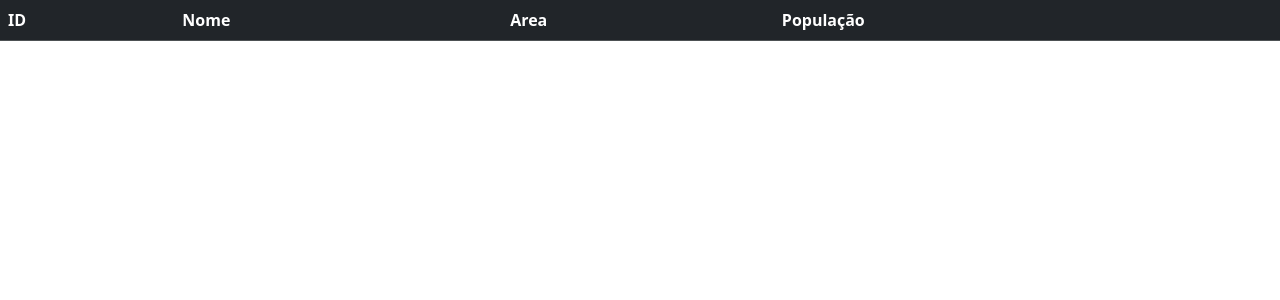
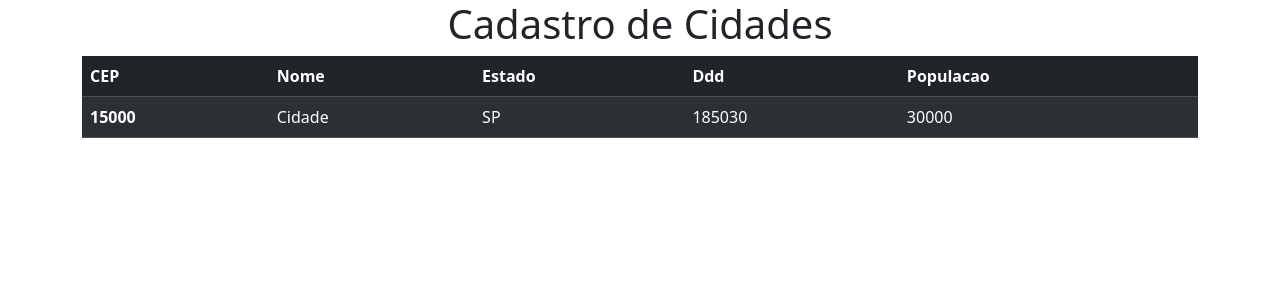
Before and after one commit to o1Hstoco01/Aula_Glauco_Cadastro_Cidades, an Angular app: page / in a window 1280 px wide. Shown: the top 300 px of the page. Built offline with nearby package versions, Linux system fonts and the light colour scheme.

Commit message:
criando cidade.ts e adicionando uma cidade de teste

```diff
--- a/src/app/cidade.service.ts
+++ b/src/app/cidade.service.ts
@@ -6,5 +6,6 @@ import { Injectable } from '@angular/core';
 })
 export class CidadeService {
 
+
   constructor(private http:HttpClient) { }
 }
--- /dev/null
+++ b/src/app/cidade.ts
@@ -0,0 +1,7 @@
+export interface Cidade {
+    CEP: number,
+    Nome: string,
+    Estado: string,
+    Ddd: number,
+    Populacao: number
+}
--- a/src/app/cidade/cidade.component.html
+++ b/src/app/cidade/cidade.component.html
@@ -1,15 +1,23 @@
+<div class="container">
+	<h1 style="text-align: center;">Cadastro de Cidades</h1>
+
 <table class="table table-striped table-dark">
 	<thead>
 		<tr>
-			<th scope="col">ID</th>
+			<th scope="col">CEP</th>
 			<th scope="col">Nome</th>
-			<th scope="col">Area</th>
-			<th scope="col">População</th>
+			<th scope="col">Estado</th>
+			<th scope="col">Ddd</th>
+			<th scope="col">Populacao</th>
 		</tr>
 	</thead>
 	<tbody>
-    <tr>
-
-    </tr>
+		<tr *ngFor="let cidade of cidades">
+			<th scope="row">{{cidade.CEP}}</th>
+			<td>{{cidade.Nome}}</td>
+			<td>{{cidade.Estado}}</td>
+			<td>{{cidade.Ddd}}</td>
+			<td>{{cidade.Populacao}}</td>
 	</tbody>
 </table>
+</div>
--- a/src/app/cidade/cidade.component.ts
+++ b/src/app/cidade/cidade.component.ts
@@ -1,4 +1,6 @@
 import { Component, OnInit } from '@angular/core';
+import { Cidade } from '../cidade';
+
 
 @Component({
   selector: 'app-cidade',
@@ -6,6 +8,15 @@ import { Component, OnInit } from '@angular/core';
   styleUrl: './cidade.component.css'
 })
 export class CidadeComponent implements OnInit{
+  cidades: Cidade  [] = [
+    {
+    "CEP":15000,
+    "Nome":"Cidade",
+    "Estado": "SP",
+    "Ddd":185030.00,
+    "Populacao": 30000
+    },
+   ];
 
   ngOnInit(): void {
 
```
